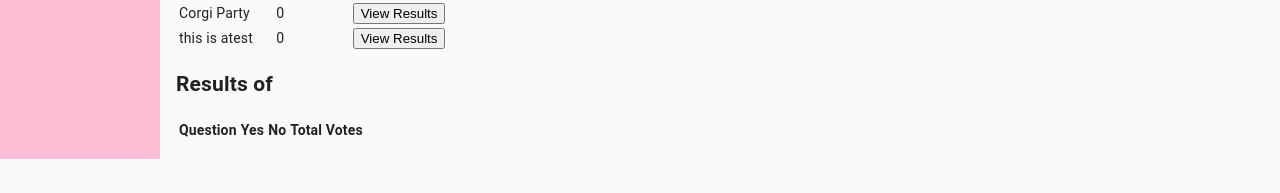
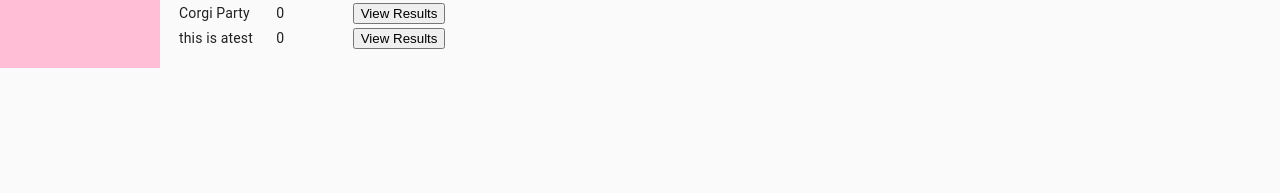
Before and after one commit to abdihashii/hbk-bootcamp-project, a React (Create React App) app in the folder voting-tool/: page /#/create-election in a window 1280 px wide. Shown: the part 420-613 px from the top of the page. Built offline with nearby package versions, Linux system fonts and the light colour scheme; data requests are answered from the project's data file.

Commit message:
view results

```diff
--- a/voting-tool/src/components/WF3/CreateElection.js
+++ b/voting-tool/src/components/WF3/CreateElection.js
@@ -5,14 +5,9 @@ import { ElectionResultsTable } from './ElectionResultsTable';
 
 export const CreateElection = ({ elections, addElection, getElections }) => {
 
-
   useEffect(() => {
     getElections();
   }, [getElections]);
-
-
-
-  console.log(elections.length);
 
   //state to track the current election that is being created
   const [electionForm, setElectionForm] = useState({
@@ -57,10 +52,15 @@ export const CreateElection = ({ elections, addElection, getElections }) => {
     });
   }
 
-  let electionToShow;
+  //state to track which election results to show
+  const [electionToShow, setElectionToShow] = useState({});
+  const [showResultTable, setShowReusltTable] = useState(false);
+
+  //store election results to show
   const showResults = (id) => {
-    electionToShow = elections.find(x => x.id === id);
-    console.log('show election', id);
+    let newElection = elections.filter(x => x.id === id);
+    setElectionToShow(newElection[0]);
+    setShowReusltTable(true);
   }
 
 
@@ -87,17 +87,10 @@ export const CreateElection = ({ elections, addElection, getElections }) => {
 
     <ElectionTable elections={elections} showResults={showResults} />
 
-    <ElectionResultsTable election={electionToShow} />
+    {showResultTable && <ElectionResultsTable election={electionToShow} />}
 
   </>
 };
 
-// const QuestionForm = ({ id }) => {
-//   return <div>
-//     <label htmlFor="question-input">Question {id}: </label>
-//     <input type="text" id="question-input" name="question" key={id} value={electionForm.question} onChange={change} /></div>
-// }
-
-
 // CreateElection.propTypes = {
 // }
--- a/voting-tool/src/components/WF3/ElectionResultsTable.js
+++ b/voting-tool/src/components/WF3/ElectionResultsTable.js
@@ -3,9 +3,12 @@ import React from 'react';
 
 export const ElectionResultsTable = ({ election }) => {
 
+	let questions = election.questions;
+
+	console.log(questions);
 	return <>
-		<h2>Results of </h2>
-		<table>
+		<h2>Results of {election.name}</h2>
+		<table className="electionTable">
 			<thead>
 				<tr>
 					<th>Question</th>
@@ -15,11 +18,17 @@ export const ElectionResultsTable = ({ election }) => {
 				</tr>
 			</thead>
 			<tbody>
-				{/* {election.map(election => <ElectionTableRow election={election} key={election.id} />)} */}
+				{questions.map(question => <ElectionResultsRow key={question.id} question={question.text} total={election.voterIds.length} yesCount={question.yesCount} />)}
 			</tbody>
 		</table>
-
-
-
 	</>
 };
+
+const ElectionResultsRow = ({ question, yesCount, total }) => {
+	return <tr>
+		<td>{question}</td>
+		<td>{yesCount}</td>
+		<td>{total - yesCount}</td>
+		<td>{total}</td>
+	</tr>
+}
--- a/voting-tool/src/components/WF3/ElectionTable.js
+++ b/voting-tool/src/components/WF3/ElectionTable.js
@@ -6,7 +6,7 @@ export const ElectionTable = ({ elections, showResults }) => {
 
 	return <>
 		<h2>View Available Elections</h2>
-		<table>
+		<table className="electionTable">
 			<thead>
 				<tr>
 					<th>Election Name</th>
```
